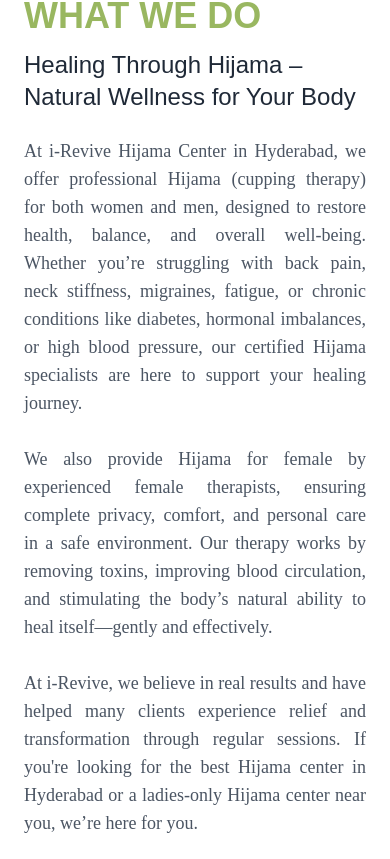
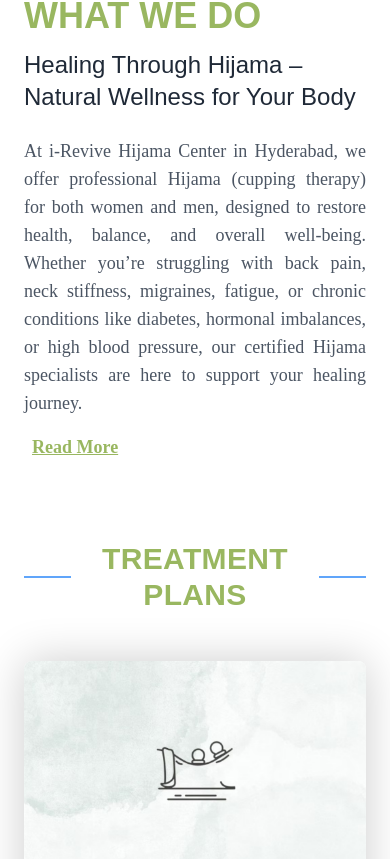
Before and after one commit to i-revivehijama/live-site, a Next.js app: page / in a window 390 px wide. Shown: the part 1285-2144 px from the top of the page. Built offline with nearby package versions, Linux system fonts and the light colour scheme.

Commit message:
read more

```diff
--- a/src/app/components/AboutUs.tsx
+++ b/src/app/components/AboutUs.tsx
@@ -1,9 +1,19 @@
 "use client";
+import { useState } from "react";
 import Image from "next/image";
 import { motion } from "framer-motion";
-// import Link from "next/link";
 
 const AboutUs = () => {
+  const [isExpanded, setIsExpanded] = useState(false);
+
+  const shortText = `At i-Revive Hijama Center in Hyderabad, we offer professional Hijama (cupping therapy) for both women and men, designed to restore health, balance, and overall well-being. Whether you’re struggling with back pain, neck stiffness, migraines, fatigue, or chronic conditions like diabetes, hormonal imbalances, or high blood pressure, our certified Hijama specialists are here to support your healing journey.`;
+
+  const fullText = `At i-Revive Hijama Center in Hyderabad, we offer professional Hijama (cupping therapy) for both women and men, designed to restore health, balance, and overall well-being. Whether you’re struggling with back pain, neck stiffness, migraines, fatigue, or chronic conditions like diabetes, hormonal imbalances, or high blood pressure, our certified Hijama specialists are here to support your healing journey.
+
+We also provide Hijama for female by experienced female therapists, ensuring complete privacy, comfort, and personal care in a safe environment. Our therapy works by removing toxins, improving blood circulation, and stimulating the body’s natural ability to heal itself—gently and effectively.
+
+At i-Revive, we believe in real results and have helped many clients experience relief and transformation through regular sessions. If you're looking for the best Hijama center in Hyderabad or a ladies-only Hijama center near you, we’re here for you.`;
+
   return (
     <section className="py-6 lg:py-12 md:py-16 px-6 md:px-20 bg-white">
       <div className="flex flex-col md:flex-row items-center gap-4 lg:gap-12">
@@ -39,23 +49,33 @@
           <h2 className="mt-2 text-2xl md:text-3xl lg:text-3xl text-gray-800 text-left font-Montserrat">
             Healing Through Hijama – Natural Wellness for Your Body
           </h2>
-          <p className="mt-6 text-lg sm:text-xl md:text-2xl text-justify text-gray-600 md:text-justify font-lora">
-          At i-Revive Hijama Center in Hyderabad, we offer professional Hijama (cupping therapy) for both women and men, designed to restore health, balance, and overall well-being. Whether you’re struggling with back pain, neck stiffness, migraines, fatigue, or chronic conditions like diabetes, hormonal imbalances, or high blood pressure, our certified Hijama specialists are here to support your healing journey.
 
+          {/* Mobile view: Short text + Read More/Less */}
+          <div className="mt-6 text-lg sm:text-xl md:text-2xl text-justify text-gray-600 font-lora block md:hidden">
+            {isExpanded ? fullText : shortText}
+            <button
+              className="text-primary font-semibold ml-2 underline block mt-4"
+              onClick={() => setIsExpanded(!isExpanded)}
+            >
+              {isExpanded ? "Read Less" : "Read More"}
+            </button>
+          </div>
+
+          {/* Desktop view: Full text */}
+          <p className="hidden md:block mt-6 text-lg sm:text-xl md:text-2xl text-justify text-gray-600 font-lora">
+            At i-Revive Hijama Center in Hyderabad, we offer professional Hijama (cupping therapy) for both women and men, designed to restore health, balance, and overall well-being. Whether you’re struggling with back pain, neck stiffness, migraines, fatigue, or chronic conditions like diabetes, hormonal imbalances, or high blood pressure, our certified Hijama specialists are here to support your healing journey.
             <br />
             <br />
             We also provide Hijama for female by experienced female therapists, ensuring complete privacy, comfort, and personal care in a safe environment. Our therapy works by removing toxins, improving blood circulation, and stimulating the body’s natural ability to heal itself—gently and effectively.
-<br />
             <br />
-            At i-Revive, we believe in real results and have helped many clients experience relief and transformation through regular sessions. If you&apos;re looking for the best Hijama center in <a href="https://www.wikidata.org/wiki/Q1361" target="_blank">Hyderabad</a> or a ladies-only Hijama center near you, we’re here for you.
+            <br />
+            At i-Revive, we believe in real results and have helped many clients experience relief and transformation through regular sessions. If you&apos;re looking for the best Hijama center in <a href="https://www.wikidata.org/wiki/Q1361" target="_blank" className="text-inherit no-underline">
+            Hyderabad</a> or a ladies-only Hijama center near you, we’re here for you.
+          </p>
 
-          </p>
+          {/* Optional button area */}
           <div className="mt-8 flex justify-start">
-            {/* <Link href="/about-us">
-              <button className="bg-primary text-white text-xl font-semibold font-lora py-4 px-8 rounded-full hover:bg-white border hover:border-hovershed hover:text-hovershed transition">
-                Learn More
-              </button>
-            </Link> */}
+            {/* Future Learn More button */}
           </div>
         </motion.div>
       </div>
--- a/src/app/page.tsx
+++ b/src/app/page.tsx
@@ -10,6 +10,7 @@
 import WhyChooseUs from "./components/WhyChooseUs";
 import AboutThree from "./components/aboutthree";
 // import OurTeam from "./components/OurTeam";
+
 
 export default function Home() {
   return (
--- a/tailwind.config.ts
+++ b/tailwind.config.ts
@@ -20,11 +20,12 @@
       },
       fontFamily: {
         playfair: ["Playfair Display", "serif"],
-        montserrat: ["Montserrat", "sans-serif"], // Add Montserrat
-        lora: ["Lora", "serif"], // Add Lora
+        montserrat: ["Montserrat", "sans-serif"],
+        lora: ["Lora", "serif"],
+        quicksand: ["Quicksand", "sans-serif"], // ✅ Added Quicksand here
       },
       boxShadow: {
-        "custom-shadow": "0 0 45px rgba(0, 0, 0, .2)", // Adjust values as needed
+        "custom-shadow": "0 0 45px rgba(0, 0, 0, .2)",
       },
     },
   },
```
